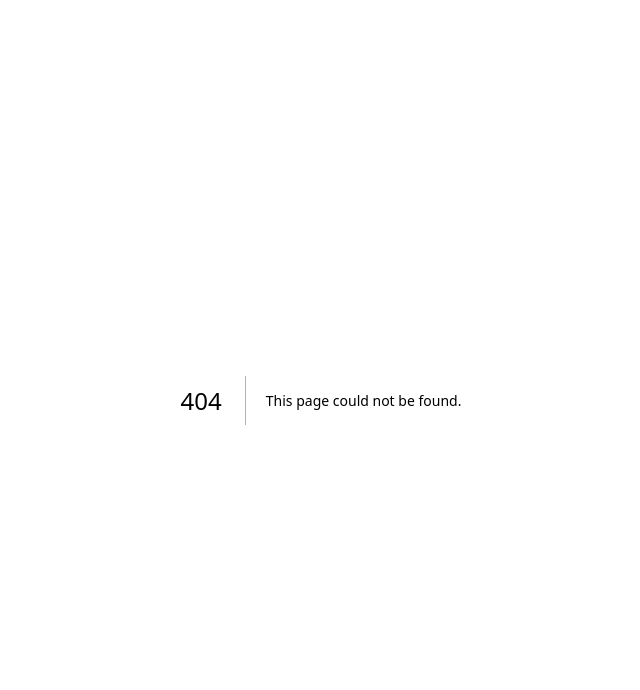
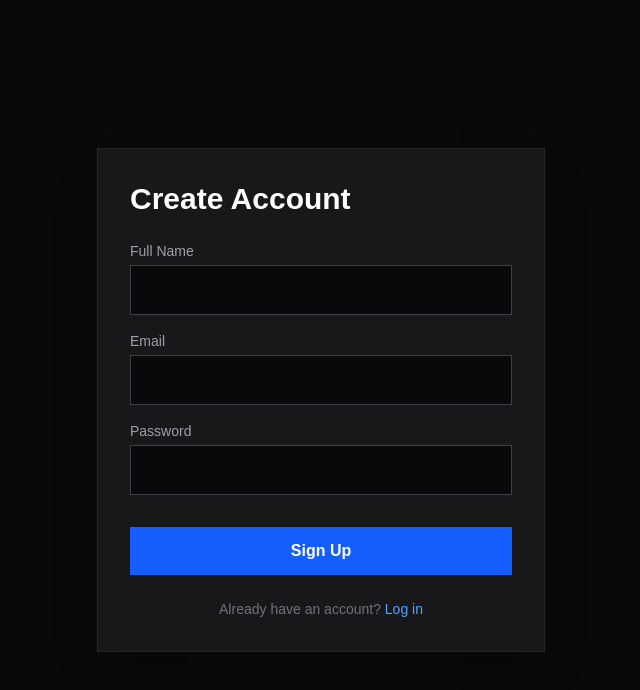
Before and after one commit to Ppratik765/Talk-to-PDF, a Next.js app: page /signup in a window 1280 px wide. Before the commit this address had no page. Shown: the top 690 px of the page, without its empty margins (319-959 px from the left). Built offline with nearby package versions, Linux system fonts and the light colour scheme.

Commit message:
Add files via upload

```diff
--- /dev/null
+++ b/app/signup/page.tsx
@@ -0,0 +1,75 @@
+'use client';
+import { useState } from 'react';
+import { createClient } from '@/lib/supabase';
+import { motion } from 'framer-motion';
+import Link from 'next/link';
+
+export default function Signup() {
+  const [email, setEmail] = useState('');
+  const [password, setPassword] = useState('');
+  const [fullName, setFullName] = useState('');
+  const [loading, setLoading] = useState(false);
+  const [msg, setMsg] = useState('');
+
+  const handleSignup = async (e: React.FormEvent) => {
+    e.preventDefault();
+    setLoading(true);
+    const supabase = createClient();
+
+    const { error } = await supabase.auth.signUp({
+      email,
+      password,
+      options: {
+        data: { full_name: fullName },
+        emailRedirectTo: `${location.origin}/auth/callback`,
+      },
+    });
+
+    if (error) {
+      setMsg(error.message);
+    } else {
+      setMsg('Success! Please check your email for the confirmation link.');
+    }
+    setLoading(false);
+  };
+
+  return (
+    <div className="min-h-screen bg-zinc-950 flex items-center justify-center p-4">
+      <motion.div
+        initial={{ opacity: 0, scale: 0.95 }}
+        animate={{ opacity: 1, scale: 1 }}
+        className="max-w-md w-full bg-zinc-900 p-8 border border-zinc-800 shadow-2xl"
+      >
+        <h2 className="text-3xl font-bold text-white mb-6">Create Account</h2>
+        {msg && (
+          <div className={`p-4 mb-4 text-sm ${msg.includes('Success') ? 'bg-green-500/10 text-green-400' : 'bg-red-500/10 text-red-400'}`}>
+            {msg}
+          </div>
+        )}
+        <form onSubmit={handleSignup} className="space-y-4">
+          <div>
+            <label className="block text-zinc-400 text-sm mb-1">Full Name</label>
+            <input type="text" required value={fullName} onChange={e => setFullName(e.target.value)}
+              className="w-full bg-zinc-950 border border-zinc-700 p-3 text-white focus:border-blue-500 outline-none" />
+          </div>
+          <div>
+            <label className="block text-zinc-400 text-sm mb-1">Email</label>
+            <input type="email" required value={email} onChange={e => setEmail(e.target.value)}
+              className="w-full bg-zinc-950 border border-zinc-700 p-3 text-white focus:border-blue-500 outline-none" />
+          </div>
+          <div>
+            <label className="block text-zinc-400 text-sm mb-1">Password</label>
+            <input type="password" required value={password} onChange={e => setPassword(e.target.value)}
+              className="w-full bg-zinc-950 border border-zinc-700 p-3 text-white focus:border-blue-500 outline-none" />
+          </div>
+          <button disabled={loading} className="w-full bg-blue-600 hover:bg-blue-500 text-white py-3 font-semibold mt-4 disabled:opacity-50">
+            {loading ? 'Sending OTP...' : 'Sign Up'}
+          </button>
+        </form>
+        <div className="mt-6 text-center text-zinc-500 text-sm">
+          Already have an account? <Link href="/login" className="text-blue-400 hover:underline">Log in</Link>
+        </div>
+      </motion.div>
+    </div>
+  );
+}
```
